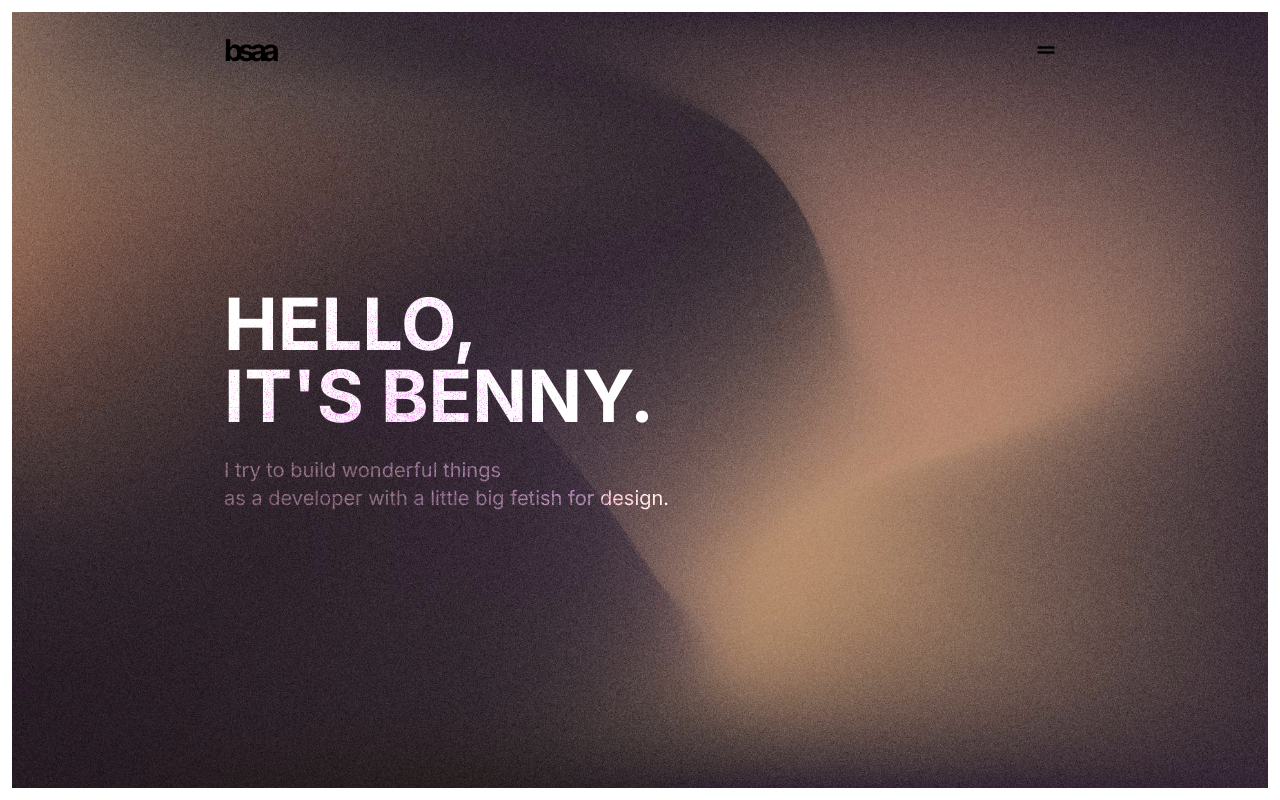
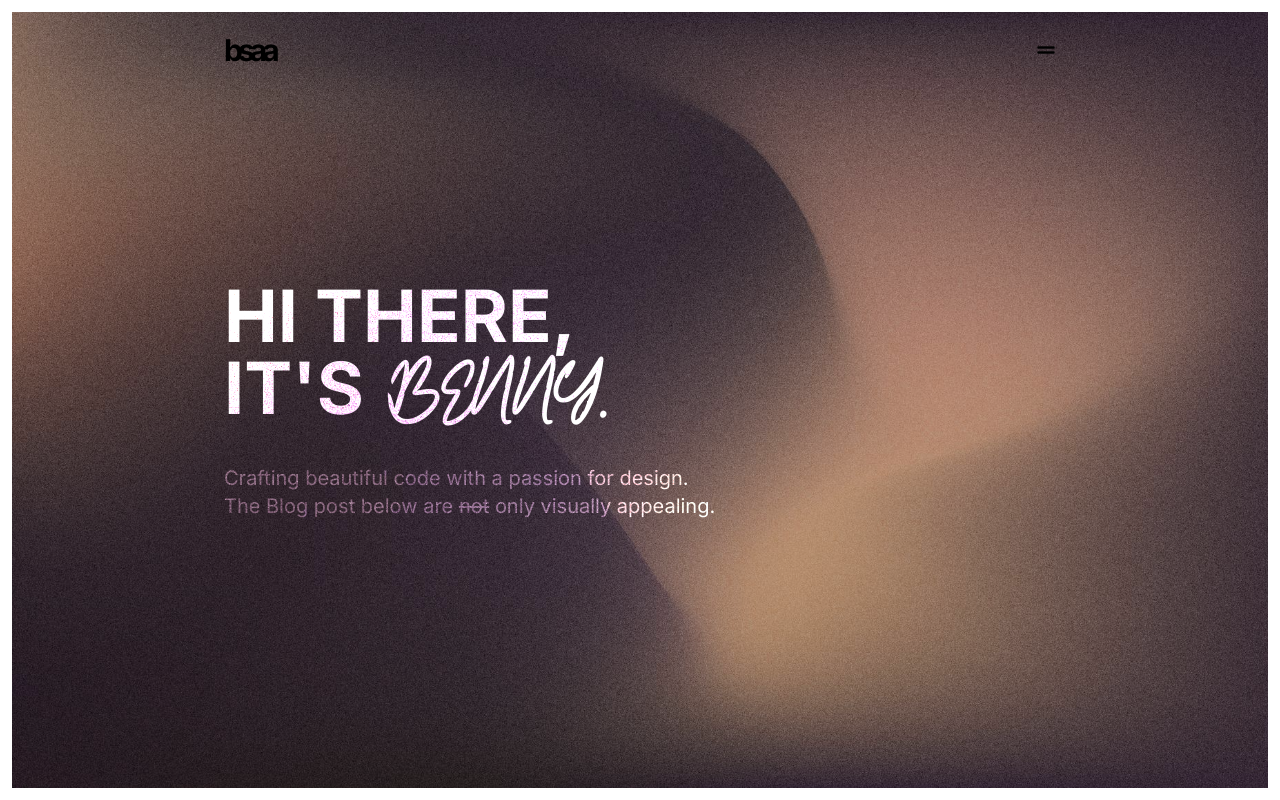
Before and after one commit to baeni/bsaa-ui, a Next.js app: page / in a window 1280 px wide. Shown: the top 800 px of the page. Built offline with nearby package versions, Linux system fonts and the light colour scheme; no server answers.

Commit message:
Adjust animations, slogan & Co

```diff
--- a/app/_assets/globals.css
+++ b/app/_assets/globals.css
@@ -5,3 +5,10 @@
 .wp-formatting * {
     margin-top: 2rem;
 }
+
+@font-face {
+    font-family: "Amettasignature";
+    src: url("../_assets/fonts/Amettasignature.ttf") format("truetype");
+    font-weight: normal;
+    font-style: normal;
+}
--- a/app/_components/Hero/HeroSlogan.tsx
+++ b/app/_components/Hero/HeroSlogan.tsx
@@ -17,7 +17,7 @@ export default function HeroSlogan() {
             gsap.fromTo(slogan,
                 { opacity: 0, scale: 0.95, filter: `blur(${Constants.FADE_BLUR_INIT_VAL}px)`, rotate: 3 },
                 { opacity: 1, scale: 1, filter: "blur(0px)", rotate: 0,
-                    delay: 0.5, duration: 2.5, ease: "sine.inOut" });
+                    delay: 0.5, duration: 1.5, ease: "sine.inOut" });
 
             ScrollTrigger.create({
                 trigger: slogan,
@@ -30,14 +30,17 @@ export default function HeroSlogan() {
     });
 
     return (
-        <div ref={sloganRef} className="flex flex-col gap-4 md:gap-6 w-full origin-left mix-blend-color-dodge">
+        <div ref={sloganRef} className="flex flex-col gap-6 md:gap-8 w-full origin-left mix-blend-color-dodge">
             <h1 className="text-5xl md:text-7xl text-neutral-300 font-bold leading-none uppercase">
-                Hello,<br/>
-                it&apos;s {Constants.NICKNAME}.
+                Hi there,<br/>
+                it&apos;s
+                <span className="ml-6 text-5xl md:text-7xl text-neutral-300 font-bold leading-none font-[Amettasignature]">
+                    {Constants.NICKNAME}.
+                </span>
             </h1>
             <p className="text-md md:text-xl text-neutral-400 leading-snug text-wrap">
-                I try to build wonderful things<br/>
-                as a developer with a little big fetish for design.
+                Crafting beautiful code with a passion for design.<br/>
+                The Blog post below are <span className="line-through">not</span> only visually appealing.
             </p>
         </div>
     );
--- a/app/constants.ts
+++ b/app/constants.ts
@@ -3,7 +3,7 @@
 export const PAGE_TITLE = "bsaa"
 export const NICKNAME = "Benny"
 export const API_BASE_URL = "https://cms.imgrio.com"
-export const CONTACT_URL = "https://t0htfd31vkx.typeform.com/to/R5MK3kJw"
+export const CONTACT_URL = "mailto:baeni.saa@gmail.com?subject=Hello%20Benny"
 
 // imprint
 export const FULL_NAME = "Benjamin Saalfeld"
```
Also changed, not shown: app/_assets/fonts/Amettasignature.ttf (added).
